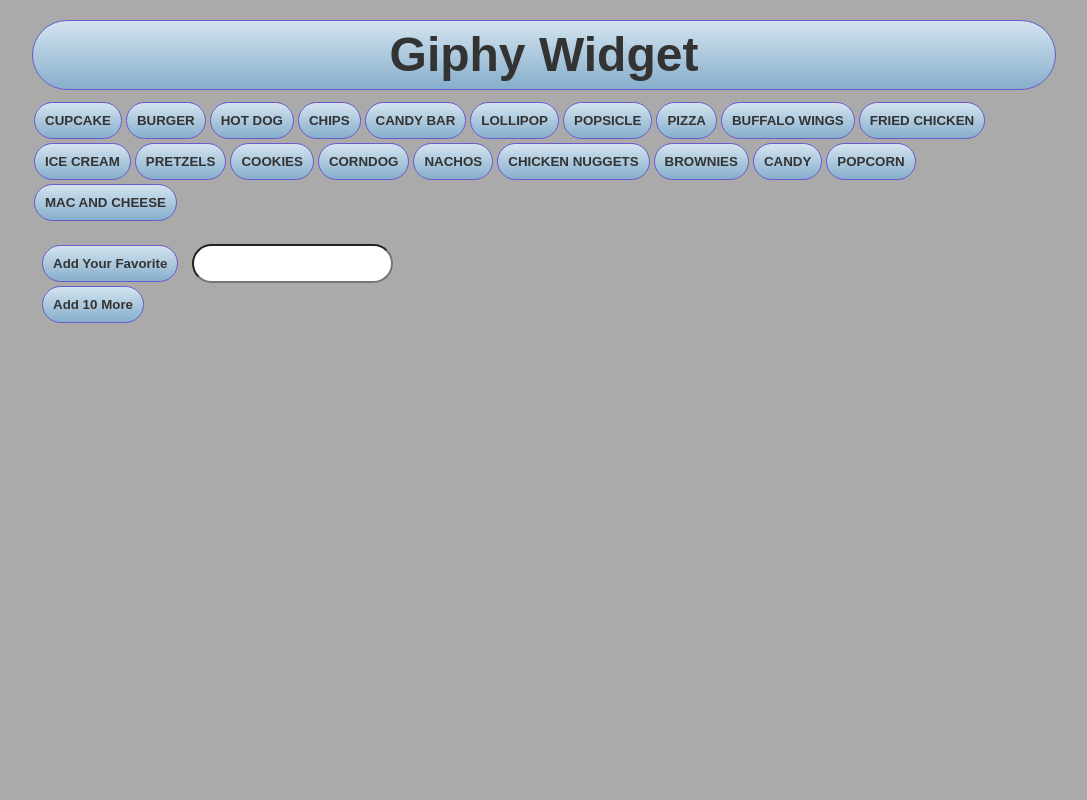
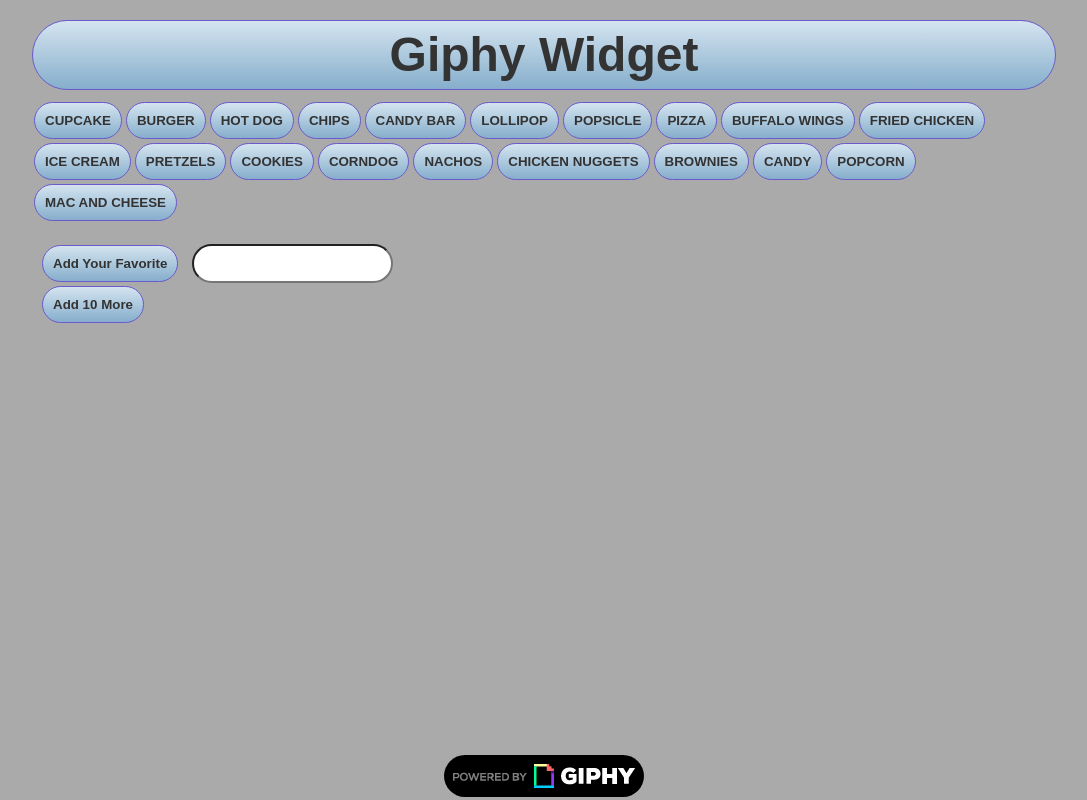
Before and after one commit to braydenc303/giphyWidget, a plain HTML site: page index.html in a window 1280 px wide. Shown: the whole page, without its empty margins (96-1183 px from the left). Drawn offline with nearby package versions, Linux system fonts and the light colour scheme.

Commit message:
Added the powered by giphy logo and linked to their main site as per the user agreement.

```diff
--- a/assets/css/style.css
+++ b/assets/css/style.css
@@ -65,3 +65,10 @@ p {
 img {
     border-radius: 100px;
 }
+
+footer {
+    position: fixed;
+    bottom: 0;
+    left: 50%;
+    transform: translate(-50%, 0);
+}
--- a/index.html
+++ b/index.html
@@ -18,6 +18,9 @@
             <input id = "addTen" type = "submit" value = "Add 10 More">
         </form>
         <div id = "gifContainer"></div>
+        <footer>
+            <a href = "https://giphy.com" target = " "><img src = "assets/images/PoweredBy_200px-White_HorizLogo.png"></a>
+        </footer>
 
 
 
```
Also changed, not shown: assets/javascript/app.js (+4 -0 lines), assets/images/200.gif (added), assets/images/abstract-q-c-150-115-2.jpg (added).
